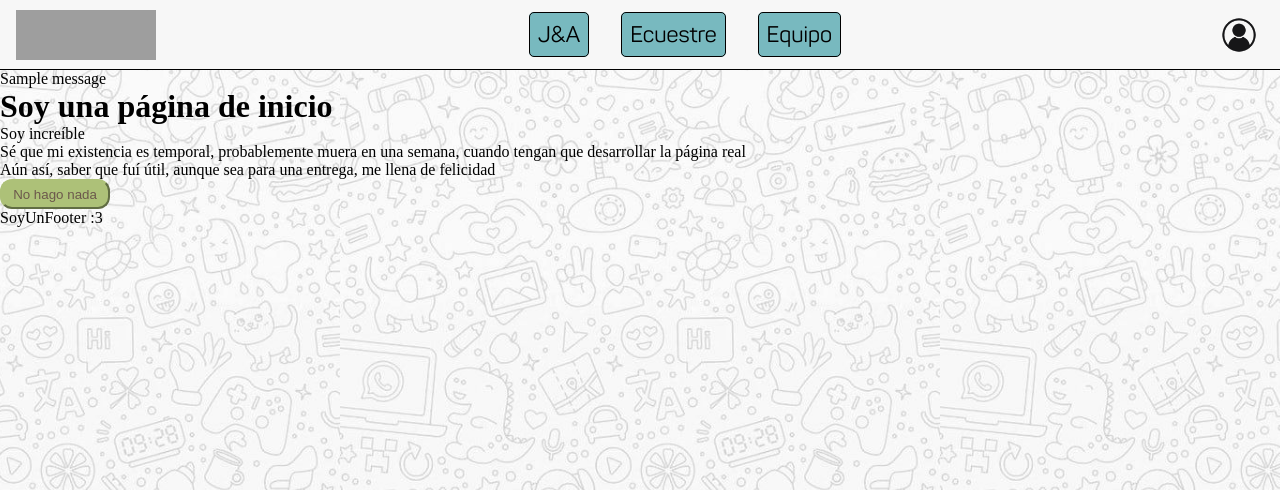
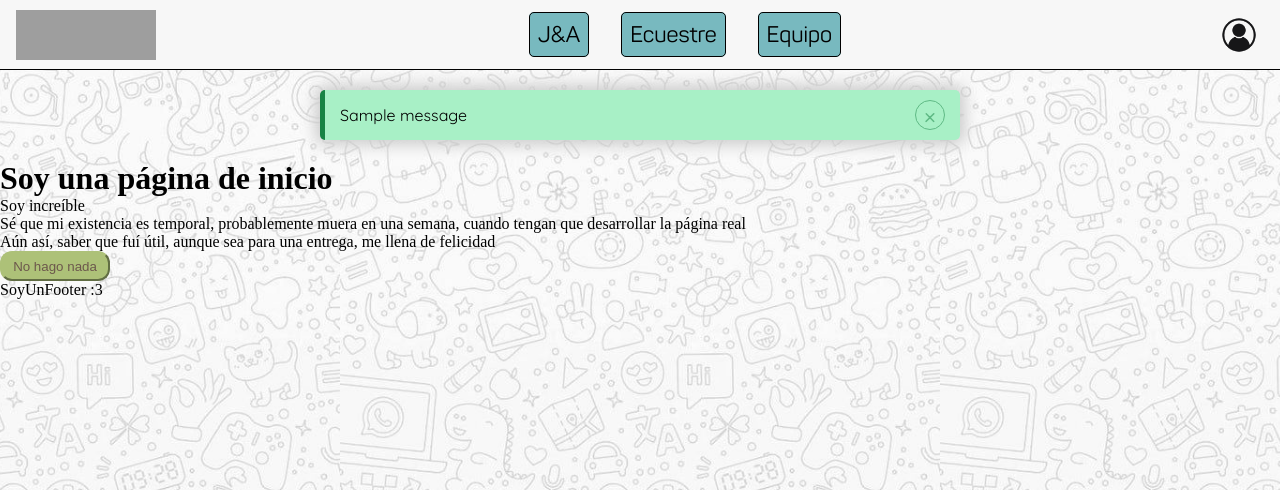
Before and after one commit to joacomaleme/CEDICA, a Flask app: page / in a window 1280 px wide. Shown: the top 490 px of the page. Run offline with Flask 3, Linux system fonts and the light colour scheme; tables that the repository leaves empty hold one stand-in row (values such as "Sample post"); one stand-in notice (Sample message) is shown; grey boxes are pictures that could not be loaded.

Commit message:
Extra tipos en BD, autenticación e inicio básicos de sesión, y cartas flash.

```diff
--- a/admin/src/web/__init__.py
+++ b/admin/src/web/__init__.py
@@ -1,24 +1,30 @@
 from flask import Flask, render_template
 from src.web.handlers import error
 from src.web.controllers.user_controller import bp as user_bp
+from src.web.controllers.auth import bp as auth_bp
 from src.model import database
 from src.model.config import config
 from src.model import seeds
 
 def create_app(env="development", static_folder="../../static"):
+
+    #APP START
     app = Flask(__name__, static_folder=static_folder)
-
     app.config.from_object(config[env])
     database.init_app(app)
 
+    #ROUTES, BLUEPRINTS, Y HANDLERS
     @app.route("/")
     def home():
         return render_template('home.html')
+    #---
+    app.register_blueprint(user_bp)
+    app.register_blueprint(auth_bp)
+    #---
+    app.register_error_handler(404, error.error_not_found)
+    #---
 
-    app.register_blueprint(user_bp)
-
-    app.register_error_handler(404, error.error_not_found)
-
+    #COMANDOS:
     @app.cli.command(name="reset-db")
     def reset_db():
         database.reset()
--- a/admin/src/web/templates/layout.html
+++ b/admin/src/web/templates/layout.html
@@ -5,7 +5,9 @@
     <meta charset="UTF-8">
     <meta name="viewport" content="width=device-width, initial-scale=1.0">
     <link rel="stylesheet" href="{{ url_for('static', filename='layout.css')}}"/>
+    <link rel="stylesheet" href="{{ url_for('static', filename='flash.css')}}"/>
     <title>{% block title %}{% endblock %}</title>
+    <script src="https://code.jquery.com/jquery-3.6.0.min.js"></script>
 </head>
 <body>
     <nav>
@@ -37,10 +39,13 @@
     </nav>
     <main>
 
-        {% with messages = get_flashed_messages(with_categories=true) %}
+        {% with messages = get_flashed_messages(with_categories=True) %}
             {% if messages %}
                 {% for category, message in messages %}
-                    <p class="flash {{category}}">{{ message }}</p>
+                <div class="flash flash-{{category}}">
+                    <p>{{ message }}</p>
+                    <span class="close">&times;</span>
+                </div>
                 {% endfor %}
             {% endif %}
         {% endwith %}
@@ -53,5 +58,6 @@
         {% endblock %}
     </footer>
     <script src="{{ url_for('static', filename='layout.js') }}"></script>
+    <script src="{{ url_for('static', filename='flash.js') }}"></script>
 </body>
 </html>
--- a/admin/static/flash.css
+++ b/admin/static/flash.css
@@ -1,47 +1,94 @@
-.flash {
-    padding: 15px;
-    margin: 10px 0;
-    border-radius: 5px;
-    font-size: 16px;
-    font-family: Arial, sans-serif;
-    box-shadow: 0 2px 8px rgba(0, 0, 0, 0.1);
-    position: relative;
-    max-width: 400px;
-    color: #fff;
-    text-align: center;
+@import url("https://fonts.googleapis.com/css?family=Quicksand&display=swap");
+* {
+  margin: 0;
+  padding: 0;
+  box-sizing: border-box;
 }
 
-.flash.success {
-    background-color: #4CAF50;
-    border-left: 5px solid #388E3C;
-}
-
-.flash.error {
-    background-color: #F44336;
-    border-left: 5px solid #D32F2F;
-}
-
-.flash.warning {
-    background-color: #FF9800;
-    border-left: 5px solid #F57C00;
-}
-
-.flash.info {
-    background-color: #2196F3;
-    border-left: 5px solid #1976D2;
-}
-
-.flash .close {
-    position: absolute;
-    top: 10px;
-    right: 15px;
-    cursor: pointer;
-    color: #fff;
-    font-weight: bold;
-    font-size: 18px;
+.flash {
+  font-family: Quicksand;
+  width: 50%;
+  margin: 20px auto;
+  padding: 15px;
+  position: relative;
+  border-radius: 5px;
+  box-shadow: 0 0 15px 5px #ccc;
+  transition: opacity 0.8s ease;
 }
 
 .flash.fade-out {
-    opacity: 0;
-    transition: opacity 0.5s ease-out;
+  opacity: 0;
 }
+
+.close {
+  position: absolute;
+  width: 30px;
+  height: 30px;
+  line-height: 30px;
+  opacity: 0.5;
+  border-width: 1px;
+  border-style: solid;
+  border-radius: 50%;
+  right: 15px;
+  top: 10px;
+  text-align: center;
+  font-size: 1.6em;
+  cursor: pointer;
+}
+
+@keyframes shake {
+  0%, 100% {
+    transform: translateX(0);
+  }
+  20% {
+    transform: translateX(-10px);
+  }
+  40% {
+    transform: translateX(10px);
+  }
+  60% {
+    transform: translateX(-10px);
+  }
+  80% {
+    transform: translateX(10px);
+  }
+}
+.flash-error {
+  background-color: #f7a7a3;
+  border-left: 5px solid rgb(142.6, 18.6, 12.4);
+  animation: shake 0.5s ease-in-out;
+}
+
+.flash-error .close {
+  border-color: rgb(142.6, 18.6, 12.4);
+  color: rgb(142.6, 18.6, 12.4);
+}
+
+.flash-info {
+  background-color: #ebebeb;
+  border-left: 5px solid rgb(107.5, 107.5, 107.5);
+}
+.flash-info .close {
+  border-color: rgb(107.5, 107.5, 107.5);
+  color: rgb(107.5, 107.5, 107.5);
+}
+
+.flash-success {
+  background-color: #a8f0c6;
+  border-left: 5px solid rgb(22.5, 130.5, 67.5);
+}
+.flash-success .close {
+  border-color: rgb(22.5, 130.5, 67.5);
+  color: rgb(22.5, 130.5, 67.5);
+}
+
+.flash-warning {
+  background-color: #ffd48a;
+  border-left: 5px solid rgb(138, 87.2820512821, 0);
+}
+.flash-warning .close {
+  border-color: rgb(138, 87.2820512821, 0);
+  color: rgb(138, 87.2820512821, 0);
+}
+
+/*# sourceMappingURL=flash.css.map */
--- /dev/null
+++ b/admin/static/flash.js
@@ -0,0 +1,15 @@
+document.addEventListener('DOMContentLoaded', function() {
+  const closeButtons = document.querySelectorAll('.close');
+
+  closeButtons.forEach(button => {
+      button.addEventListener('click', function() {
+          const messageElement = this.parentElement;
+
+          messageElement.classList.add('fade-out');
+
+          messageElement.addEventListener('transitionend', function() {
+              messageElement.style.display = 'none';
+          }, { once: true });
+      });
+  });
+});
--- /dev/null
+++ b/admin/static/flash.scss
@@ -0,0 +1,75 @@
+@import url('https://fonts.googleapis.com/css?family=Quicksand&display=swap');
+*{
+  margin:0;
+  padding:0;
+  box-sizing:border-box;
+}
+.flash{
+  font-family:Quicksand;
+  width:50%;
+  margin:20px auto;
+  padding:15px;
+  position:relative;
+  border-radius:5px;
+  box-shadow:0 0 15px 5px #ccc;
+  transition: opacity 0.8s ease;
+}
+.flash.fade-out {
+  opacity: 0;
+}
+.close {
+  position: absolute;
+  width: 30px;
+  height: 30px;
+  line-height: 30px;
+  opacity: 0.5;
+  border-width: 1px;
+  border-style: solid;
+  border-radius: 50%;
+  right: 15px;
+  top: 10px;
+  text-align: center;
+  font-size: 1.6em;
+  cursor: pointer;
+}
+@keyframes shake {
+  0%, 100% {
+      transform: translateX(0);
+  }
+  20% {
+      transform: translateX(-10px);
+  }
+  40% {
+      transform: translateX(10px);
+  }
+  60% {
+      transform: translateX(-10px);
+  }
+  80% {
+      transform: translateX(10px);
+  }
+}
+@mixin flash($name,$bgColor){
+  $accentColor:darken($bgColor,50);
+  .#{$name}{
+    background-color:#{$bgColor};
+    border-left:5px solid $accentColor;
+    .close{
+      border-color:$accentColor;
+      color:$accentColor;
+    }
+  }
+}
+.flash-error {
+  background-color: #f7a7a3;
+  border-left: 5px solid rgb(142.6, 18.6, 12.4);
+  animation: shake 0.5s ease-in-out;
+}
+.flash-error .close {
+  border-color: rgb(142.6, 18.6, 12.4);
+  color: rgb(142.6, 18.6, 12.4);
+}
+
+@include flash(flash-info,#ebebeb);
+@include flash(flash-success,#a8f0c6);
+@include flash(flash-warning,#ffd48a);
```
Also changed, not shown: admin/src/model/auth/operations/user_operations.py (+24 -14 lines), admin/src/web/controllers/auth.py (+21 -4 lines), admin/src/web/templates/auth/login.html (+6 -2 lines), 2 other files.
